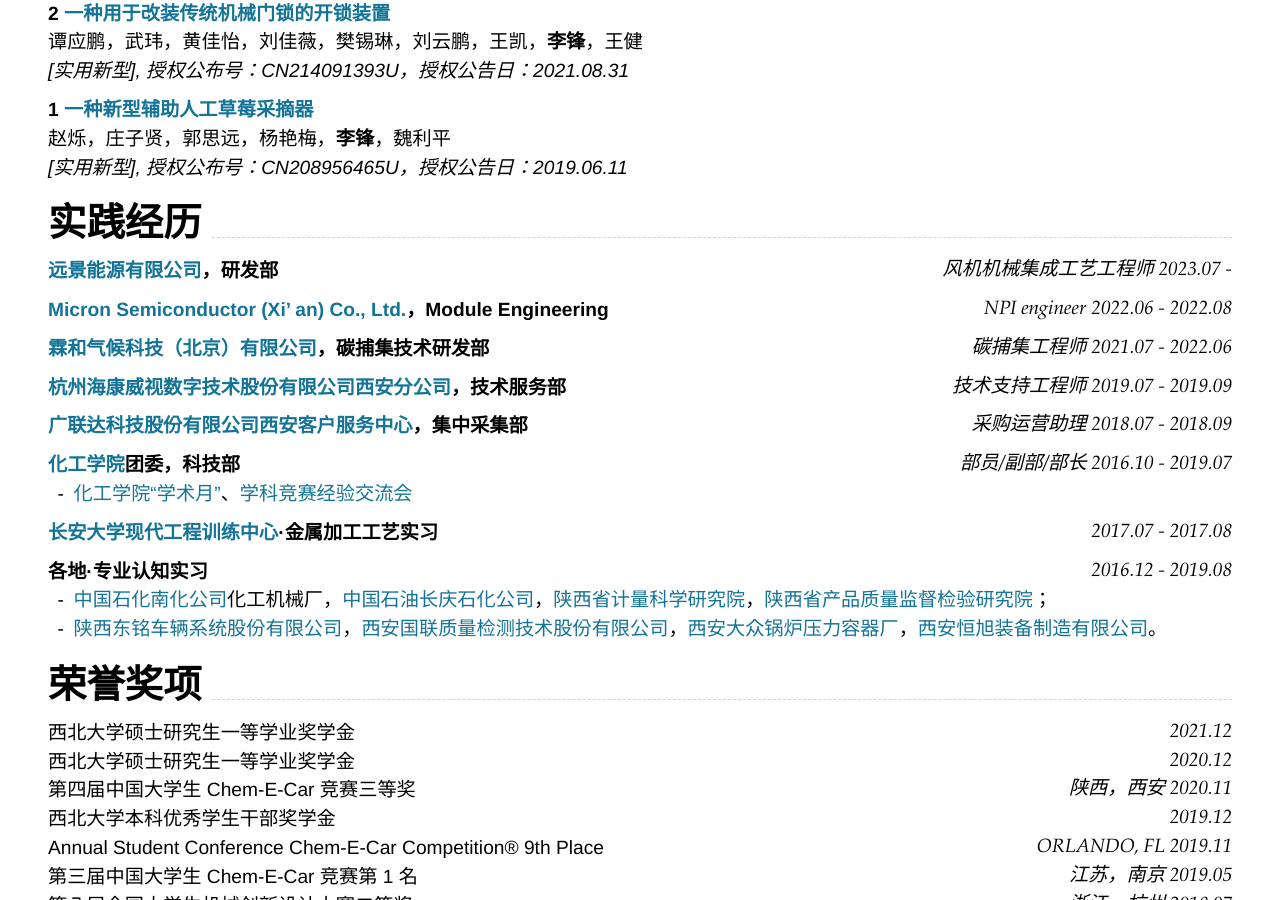
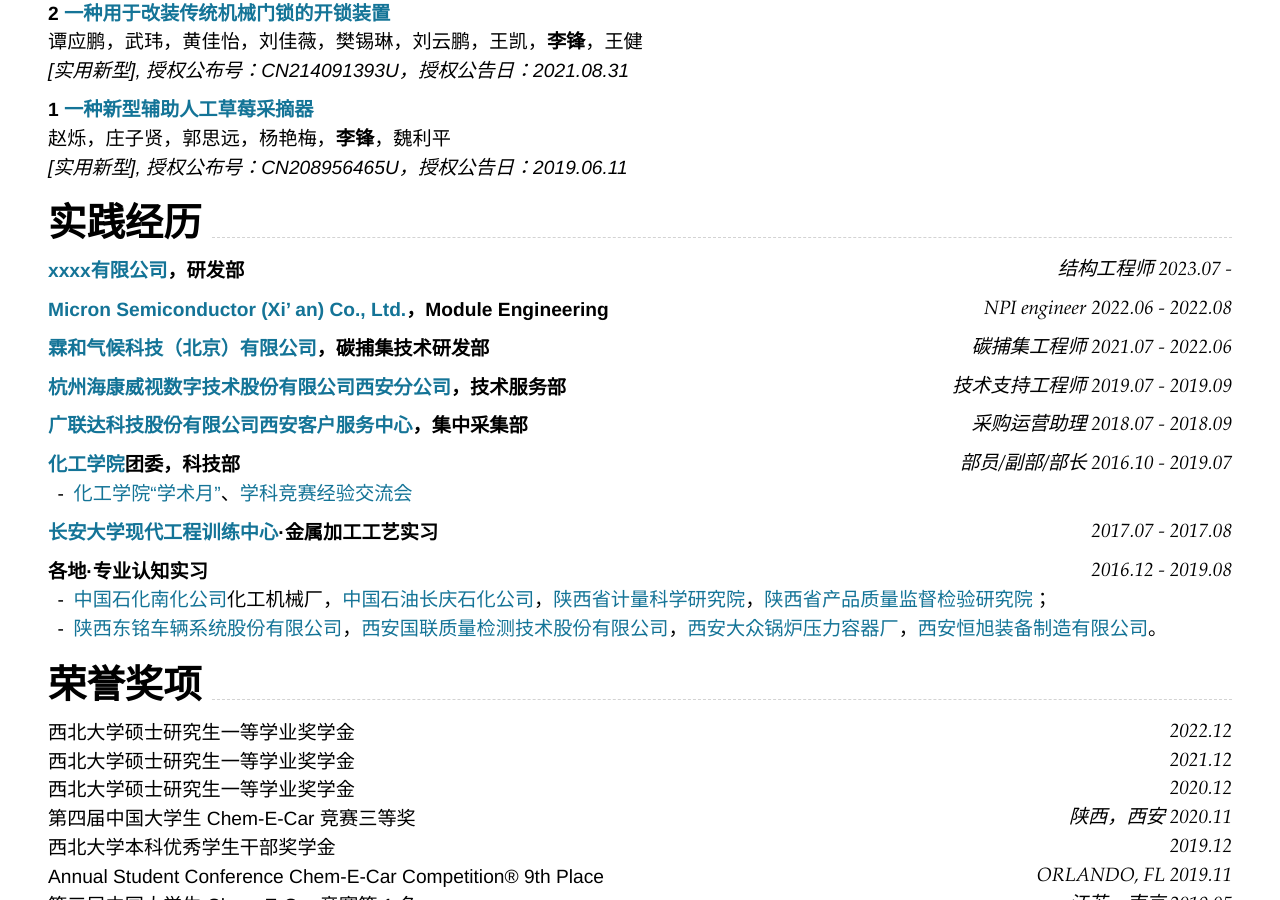
Before and after one commit to nwuzmedoutlook/resume, a Jekyll site: the page built from index.md, in a window 1280 px wide and 900 px high, scrolled down 2598 px. Built offline with Jekyll 4.4.1, drawn with Linux system fonts in a browser that asks for light colours; nearby versions of some CDN libraries.

Commit message:
Update index.md

```diff
--- a/index.md
+++ b/index.md
@@ -132,7 +132,7 @@ _[实用新型], 授权公布号：CN208956465U，授权公告日：2019.06.11_<
 
 ## **实践经历**
 
-### **[远景能源有限公司](https://www.envision-group.com/cn/energy.html)，研发部** `风机机械集成工艺工程师 2023.07 - `
+### **[xxxx有限公司](https://www.envision-group.com/cn/energy.html)，研发部** `结构工程师 2023.07 - `
 
 ### **[Micron Semiconductor (Xi' an) Co., Ltd.](https://cn.micron.com/)，Module Engineering** `NPI engineer 2022.06 - 2022.08`
 
@@ -155,6 +155,7 @@ _[实用新型], 授权公布号：CN208956465U，授权公告日：2019.06.11_<
 
 ## **荣誉奖项**
 
+西北大学硕士研究生一等学业奖学金 `2022.12` <br>
 西北大学硕士研究生一等学业奖学金 `2021.12` <br>
 西北大学硕士研究生一等学业奖学金 `2020.12` <br>
 第四届中国大学生 Chem-E-Car 竞赛三等奖 `陕西，西安 2020.11` <br>
```
